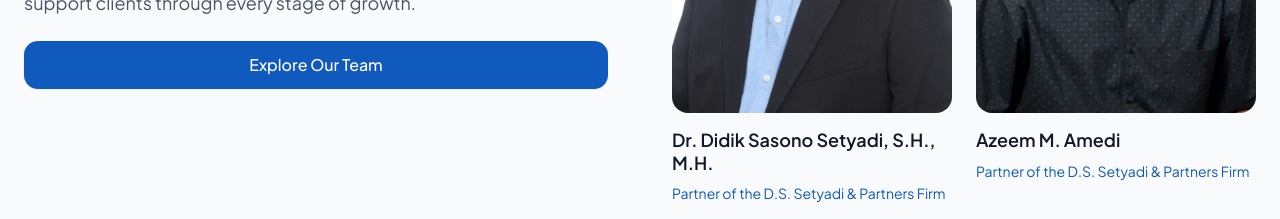
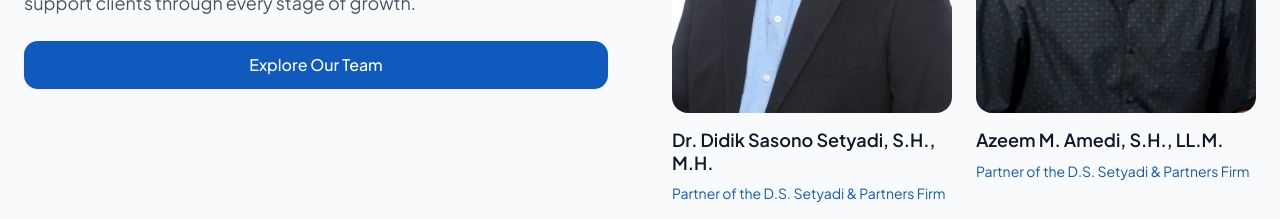
Before and after one commit to setyadi-law-firm/setyadi-fe, a Next.js app: page / in a window 1280 px wide. Shown: the part 2760-2979 px from the top of the page. Built offline with nearby package versions, Linux system fonts and the light colour scheme; no server answers.

Commit message:
fix: add gelar

```diff
--- a/src/components/modules/home/ourTeam/index.tsx
+++ b/src/components/modules/home/ourTeam/index.tsx
@@ -13,7 +13,7 @@ export function OurTeamSection() {
     },
     {
       id: 2,
-      name: "Azeem M. Amedi",
+      name: "Azeem M. Amedi, S.H., LL.M.",
       title: "Partner of the D.S. Setyadi & Partners Firm",
       image: Assets.team2,
     },
--- a/src/components/modules/team/constants/index.ts
+++ b/src/components/modules/team/constants/index.ts
@@ -11,7 +11,7 @@ export const TEAM_MEMBERS: TeamMemberCardProps[] = [
       "Didik is a Co-Founder and Partner of the D.S. Setyadi & Partners Firm. He has more than 20 years of experience in the energy sector, and more than 25 years in the commercial law area. He is the most brilliant energy lawyer the industry has ever seen, indicated by numerous books and journals that have been published in the past several years on the improvement of the energy sector and his time as the Head of Legal Division at SKK Migas (2019-2024). His expertise ranges from energy and natural resources law, particularly the oil and gas industries, electric power plants and distribution, administrative aspects of the energy industry, as well as new and renewable energy development. Didik is also capable of providing advice on business strategies, dispute settlement measures, and other range of legal issues. He is also a Co-Founder and the Chairperson of the Association for Oil and Gas, New and Renewable Energy Legal Practitioners (APHMET) since 2022.",
   },
   {
-    name: "Azeem M. Amedi",
+    name: "Azeem M. Amedi, S.H., LL.M.",
     role: "Co-Founder and Partner of the D.S. Setyadi & Partners Firm",
     imageUrl: Assets.team2,
     email: "d.s.setyadi@gmail.com",
```
